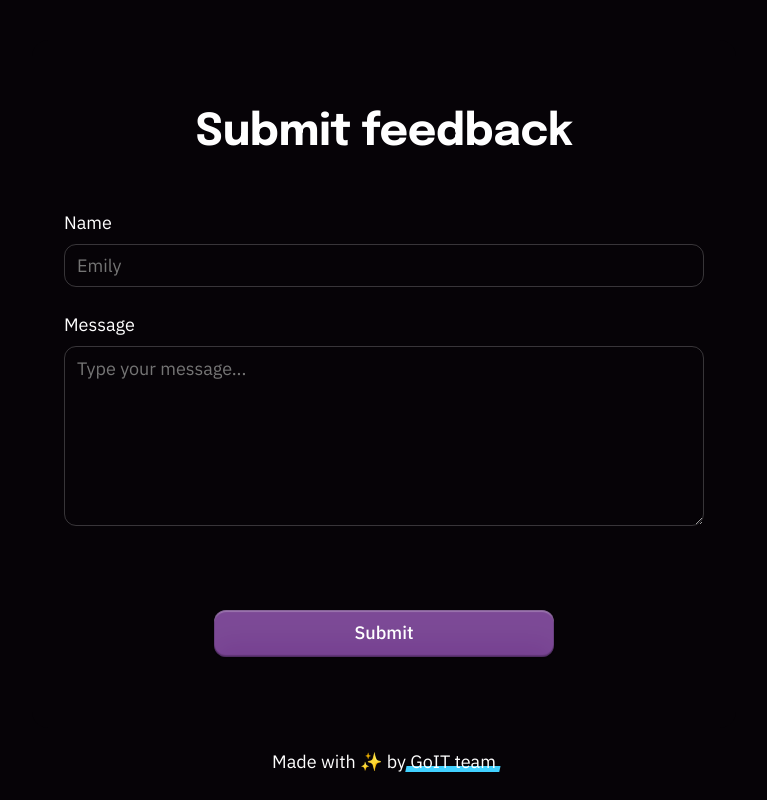
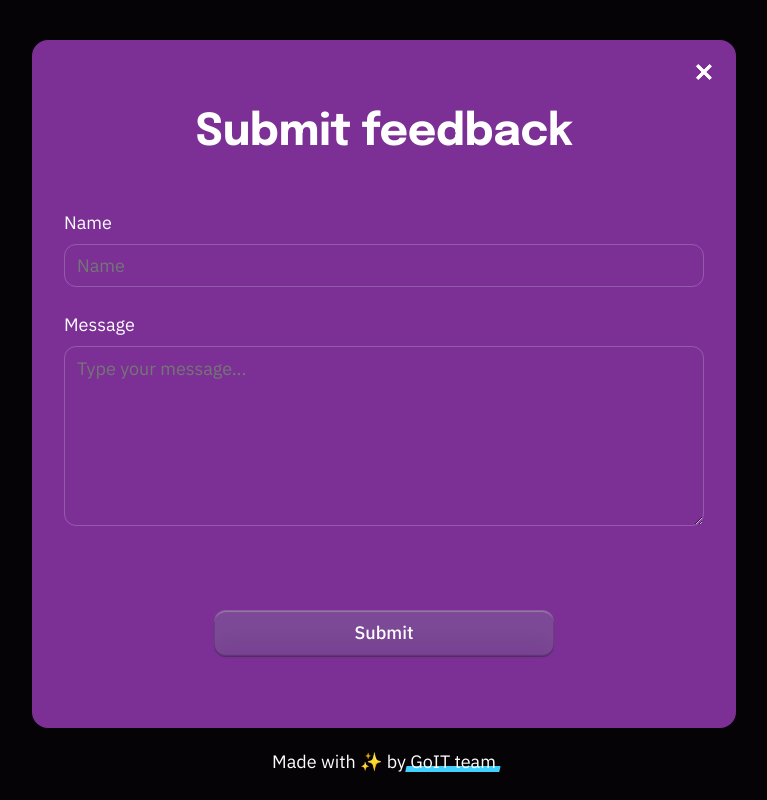
Before and after one commit to Iryna-Novikova/goit_js_team17_project, a website built with Vite: page src/index.html in a window 1280 px wide. Shown: the whole page, without its empty margins (256-1023 px from the left). Built offline with nearby package versions, Linux system fonts and the light colour scheme; files whose address does not match are found by name.

Commit message:
feedback-form icons.svg

```diff
--- a/src/css/feedback_submit.css
+++ b/src/css/feedback_submit.css
@@ -4,8 +4,9 @@
     padding-bottom: 64px;
     height: 568px;
     position: relative;
-    background: #060307;
+    background: #7c3096;
 }
+
 
 .form-main-btn {
     position: absolute;
@@ -16,6 +17,11 @@
     width: 32px;
     height: 32px;
     background-color: transparent;
+}
+
+.svg-btn{
+    fill: #fff;
+    stroke: #fff;
 }
 
 .form-par{
--- a/src/partials/feedback_submit.html
+++ b/src/partials/feedback_submit.html
@@ -1,8 +1,8 @@
-<div class="backdrop" data-feedback-form>
-  <form class="form-main container" autocomplete="off">
-    <button class="form-main-btn" href="">
+<div class="backdrop" data-feedback-form id="feedback-backdrop">
+  <form class="form-main container" id="feedback-form" autocomplete="off">
+    <button class="form-main-btn" id="close-feedback-btn">
       <svg class="svg-btn" width="32" height="32">
-        <use href="../img/vector.svg"></use>
+        <use href="/img/icons.svg#icon-close-burger-menu"></use>
       </svg>
       </svg>
     </button>
@@ -11,7 +11,7 @@
     </h4>
     <label class="lab-name">
       Name
-      <input type="text" class="form-name" name="user-name" id="user-name" placeholder="Emily" required>
+      <input type="text" class="form-name" name="user-name" id="user-name" placeholder="Name" required>
     </label>
     <label class="lab-text">
       Message
@@ -20,22 +20,24 @@
       <p class="text-inva">Text error</p>
     </label>
     <div class="form-str">
-      <svg class="svg-str" width="31" height="29" >
-        <use href="../img/sprite.svg"></use>
+      <svg class="svg-str" width="31" height="29" data-rating="1">
+        <use href="/img/sprite.svg"></use>
       </svg>
-      <svg class="svg-str" width="31" height="29">
-        <use href="../img/sprite.svg"></use>
+      <svg class="svg-str" width="31" height="29" data-rating="2">
+        <use href="/img/sprite.svg"></use>
       </svg>
-      <svg class="svg-str" width="31" height="29">
-        <use href="../img/sprite.svg"></use>
+      <svg class="svg-str" width="31" height="29" data-rating="3">
+        <use href="/img/sprite.svg"></use>
       </svg>
-      <svg class="svg-str" width="31" height="29">
-        <use href="../img/sprite.svg"></use>
+      <svg class="svg-str" width="31" height="29" data-rating="4">
+        <use href="/img/sprite.svg"></use>
       </svg>
-      <svg class="svg-str" width="31" height="29">
-        <use href="../img/sprite.svg"></use>
+      <svg class="svg-str" width="31" height="29" data-rating="5">
+        <use href="/img/sprite.svg"></use>
       </svg>
     </div>
-    <button class="form-end-button">Submit</button>
+    <button class="form-end-button" id="submit-btn" type="submit">Submit</button>
   </form>
 </div>
+
+<script src="feedback-form.js"></script>
```
Also changed, not shown: src/img/icons.svg (added).
